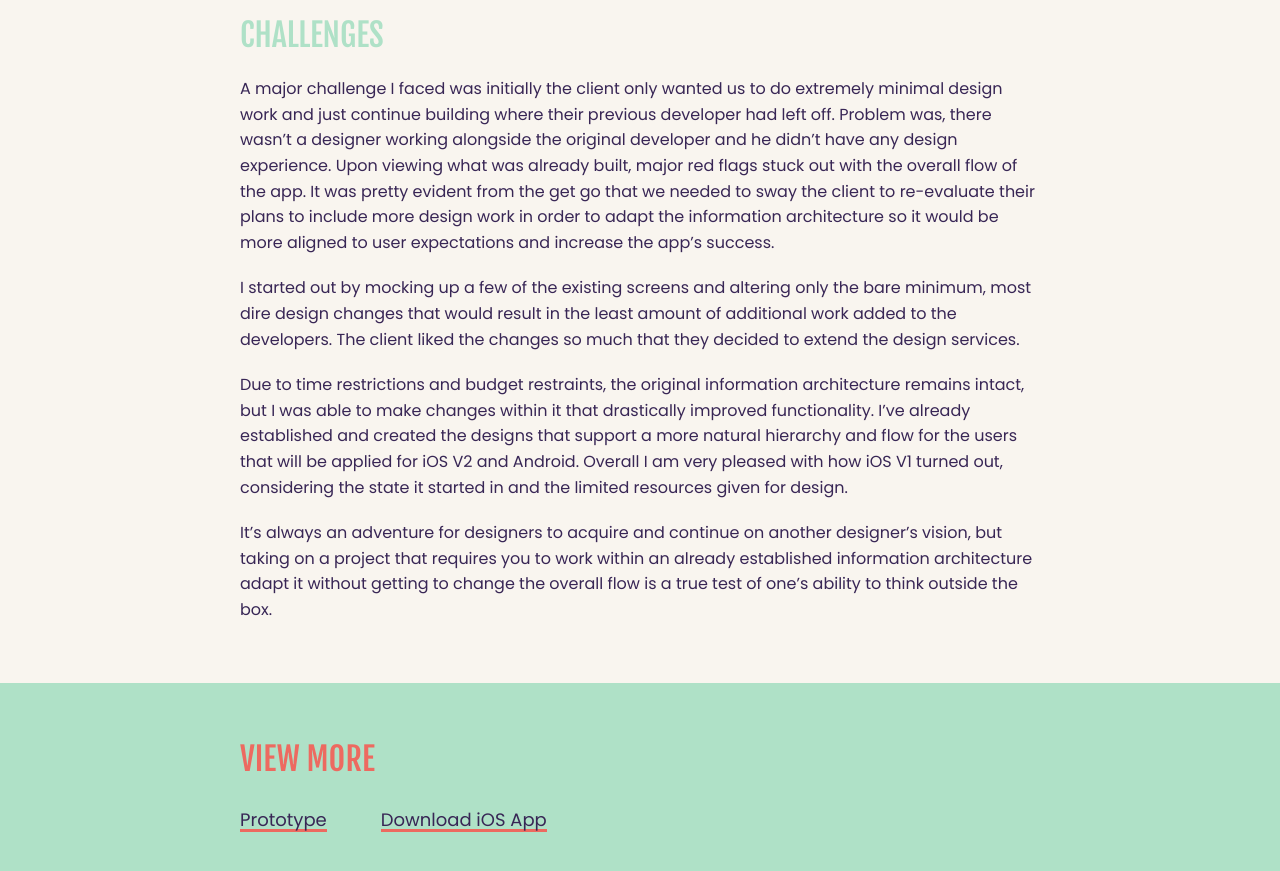
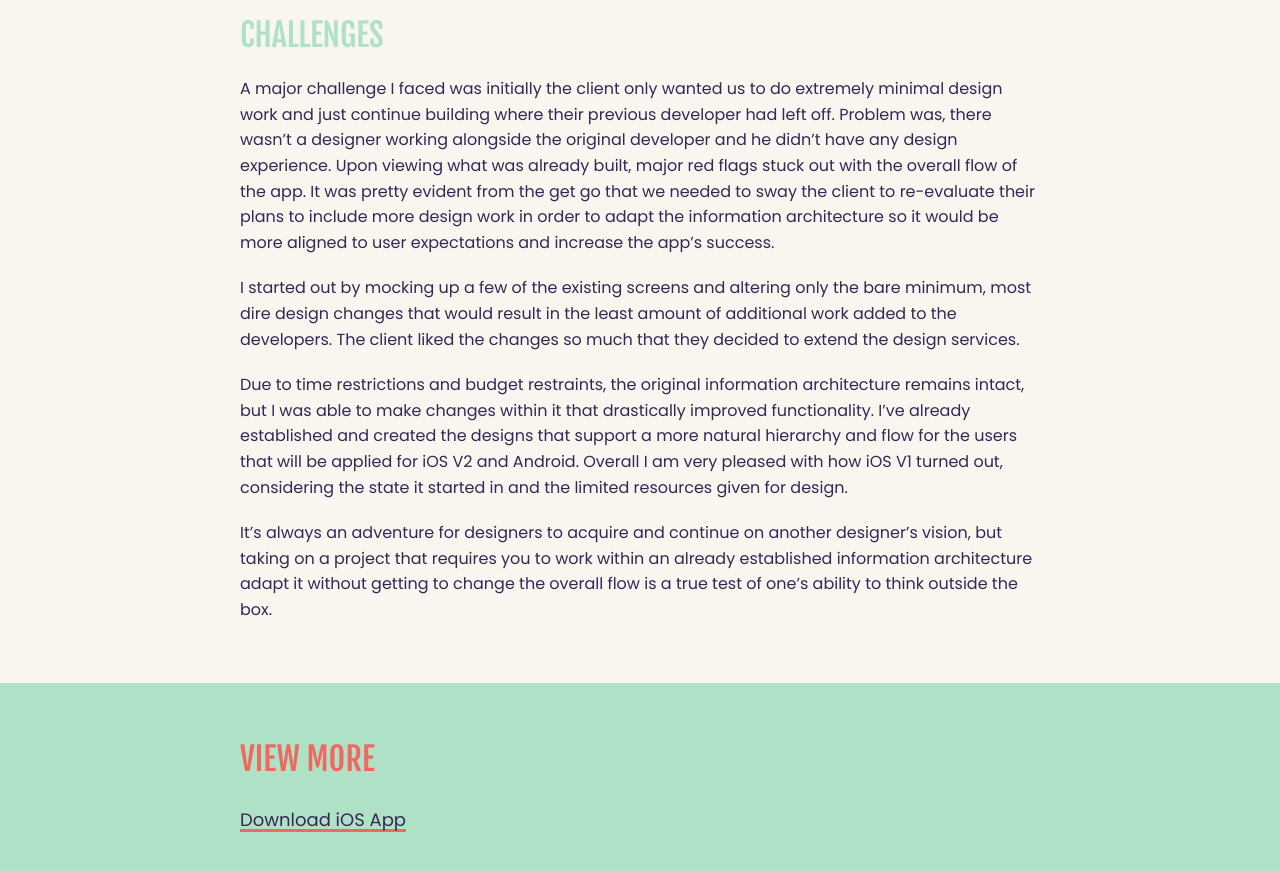
Before and after one commit to staceyatx/staceyatx-github.io, a Jekyll site: the page built from projects/autopets.html, in a window 1280 px wide and 900 px high, scrolled down 3505 px. Shown: the top 871 px of the window. Built offline with Jekyll 4.4.1, drawn with Linux system fonts in a browser that asks for light colours.

Commit message:
Revise description, update links

```diff
--- a/projects/autopets.html
+++ b/projects/autopets.html
@@ -50,8 +50,7 @@ permalink: /projects/autopets/
 	<article class="more">
 	    <h3>View More</h3>
 		<div class="more-links">
-		    <a href="#">Prototype</a>
-		    <a href="#">Download iOS App</a>
+		    <a href="https://itunes.apple.com/app/id1240404534">Download iOS App</a>
 		</div>
 	    <!-- <a href="#">Blog Post</a> -->
 	</article>
--- a/projects/cotw.html
+++ b/projects/cotw.html
@@ -53,7 +53,7 @@ permalink: /projects/cotw/
 	    <h3>View More</h3>
 		<div class="more-links">
 		    <a href="https://marvelapp.com/2bc944a">Prototype</a>
-		    <a href="#">Download iOS App</a>
+		    <a href="https://itunes.apple.com/app/id1232793015">Download iOS App</a>
 		</div>
 	    <!-- <a href="#">Blog Post</a> -->
 	</article>
--- a/projects/twelfth-man.html
+++ b/projects/twelfth-man.html
@@ -28,8 +28,6 @@ permalink: /projects/twelfth-man/
 	    <h3>Design</h3>
 	    <p>One of the major components was for the design direction to be cohesive with the client’s current brand. We conducted numerous mood boarding exercises as a team and with the client that would be used and reflected throughout the website and accompanying mobile app. The exercises included various approaches, each with distinctly different points of view and direction in mind.</p>
 
-	    <p>Due to certain privacy restrictions, I can’t divulge further information about this project, but would be happy discuss more in person.</p>
-
 	</article>
 	<article class="challenges">
 		<h3>Challenges</h3>
```
